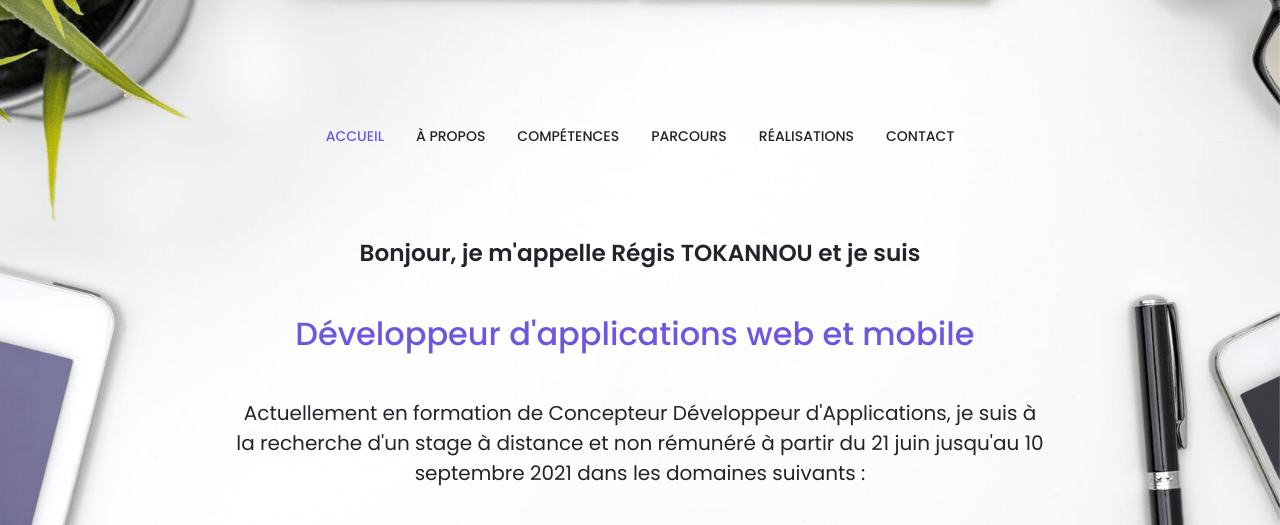
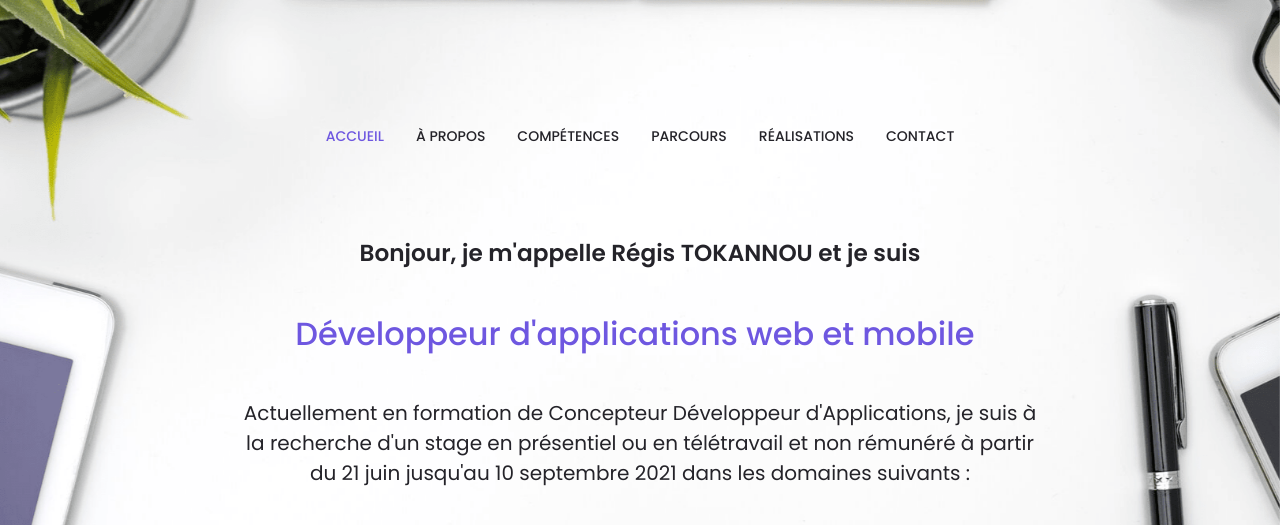
Before and after one commit to TOKANNOU/CV, a plain HTML site: page index.html in a window 1280 px wide. Shown: the top 525 px of the page. Drawn offline with nearby package versions, Linux system fonts and the light colour scheme.

Commit message:
Modification de l'annonce de la page d'accueil

```diff
--- a/index.html
+++ b/index.html
@@ -88,8 +88,8 @@
                         <h2 class="home__subtitle"><span class="typing"></span></h2>
                         <p class="home__description">
                             Actuellement en formation de Concepteur Développeur d'Applications, je suis à la recherche
-                            d'un stage à distance et non rémunéré à partir du 21 juin jusqu'au 10 septembre 2021 dans
-                            les domaines suivants :
+                            d'un stage en présentiel ou en télétravail et non rémunéré à partir du 21 juin jusqu'au 10
+                            septembre 2021 dans les domaines suivants :
                         </p>
 
                         <div class="home__skills">
```
